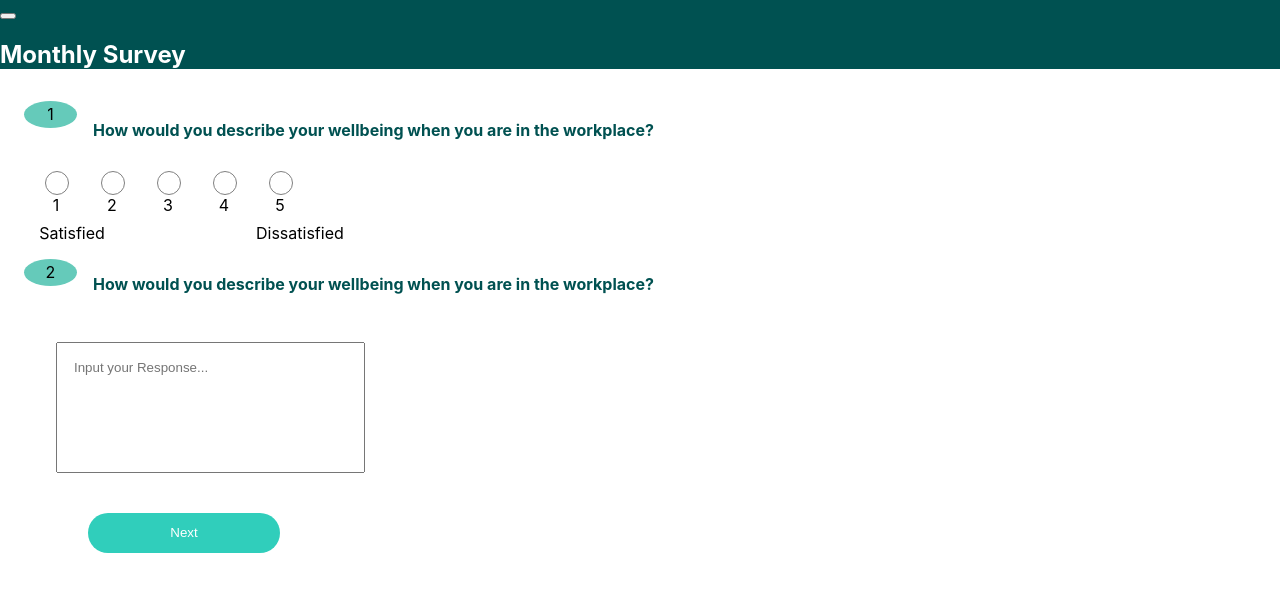
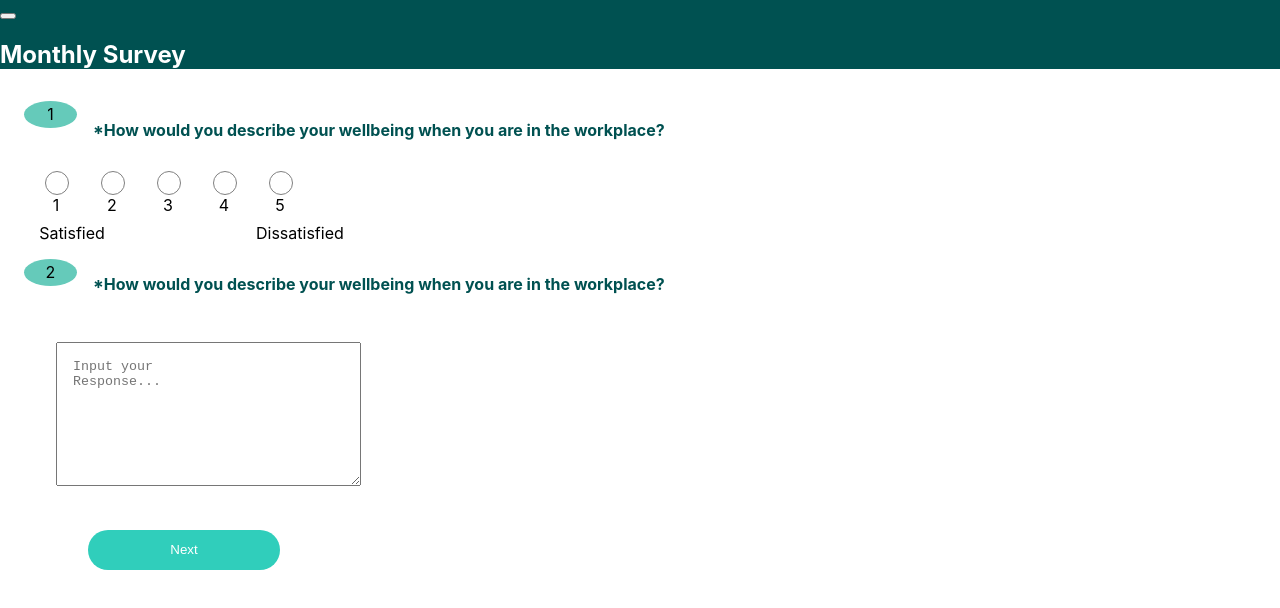
Before and after one commit to Kylaester/ukg-client, a React (Create React App) app: page / in a window 1280 px wide. Shown: the top 608 px of the page. Built offline with nearby package versions, Linux system fonts and the light colour scheme.

Commit message:
fixed text

```diff
--- a/src/components/report/Report.js
+++ b/src/components/report/Report.js
@@ -8,7 +8,7 @@ function Report() {
           <p className="text-text">1</p>
         </div>
         <h2 className="radio__title">
-          How would you describe your wellbeing when you are in the workplace?
+          *How would you describe your wellbeing when you are in the workplace?
         </h2>
       </div>
       <div className="radio__container">
@@ -43,12 +43,12 @@ function Report() {
         </div>
 
         <h2 className="radio__title">
-          How would you describe your wellbeing when you are in the workplace?
+          *How would you describe your wellbeing when you are in the workplace?
         </h2>
       </div>
       <div className="textarea">
         <div className="textarea__container">
-          <input
+          <textarea
             type="text"
             className="textarea__text"
             placeholder="Input your Response..."
```
